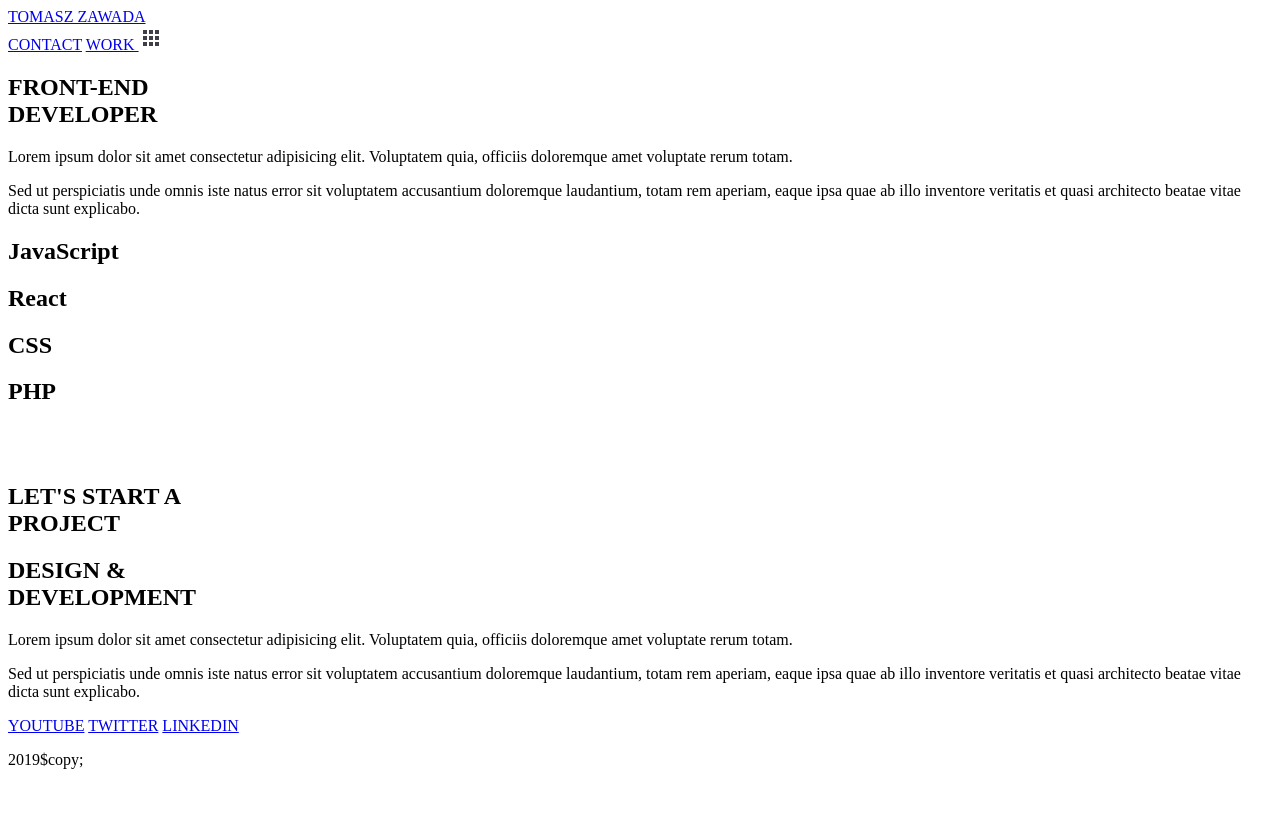
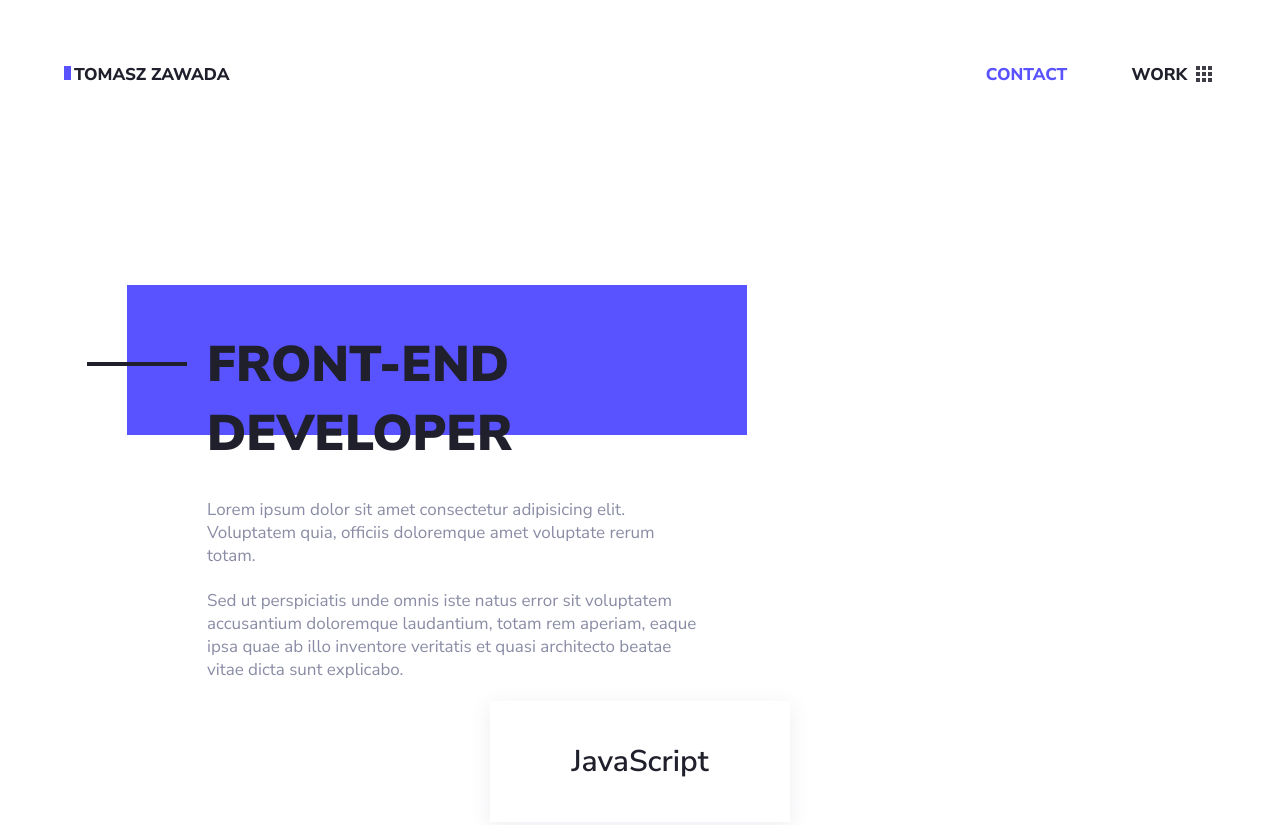
Before and after one commit to Smozku/Personal-Website, a plain HTML site: page index.html in a window 1280 px wide. Shown: the top 825 px of the page. Before the commit the page ends 800 px from the top, so only its background shows below. Drawn offline with Linux system fonts and the light colour scheme.

Commit message:
styles added, markup adjusted, basic grid implemented

```diff
--- a/css/main.css
+++ b/css/main.css
@@ -1,14 +1,188 @@
 /*
  * ─── GLOBAL ─────────────────────────────────────────────────────────────────────
  */
+ *, *:before, *:after {
+    box-sizing: border-box;
+     margin: 0;
+     border: 0;
+     padding: 0;
+     font-size: 100%;
+     outline: 0;
+     vertical-align: baseline;
+ }
+:root {
+    --main-black: #1f202b;
+    --main-gray: #8a8ca5;
+    --light-gray: #e7e7e8;
+    --main-blue: #5952ff;
+}
+
+html {
+    font-family: 'Nunito Sans', sans-serif;
+}
+
+h1{
+    font-size: 50px;
+    font-weight: 900;
+    color: var(--main-black);
+}
+h2{
+    font-size: 30px;
+    font-weight: 600;
+    color: var(--main-black);
+}
+p{
+    font-size: 17px;
+    color: var(--main-gray);
+}
+a{
+    font-size: 17px;
+    color: var(--main-gray);
+    text-decoration: none;
+}
+.wrapper-content {
+    width: 70%;
+    margin: 0 auto;
+}
 
 /*
  * ─── NAV ────────────────────────────────────────────────────────────────────────
  */
-
+nav {
+    position: fixed;
+    top: 50px;
+    left: 5%;
+    line-height: 50px;
+    width: 100%;
+}
+nav a {
+    font-weight: 800;
+    color: var(--main-black);
+}
+.nav-right {
+    position: fixed;
+    right: 5%;
+    top: 50px;
+}
+.nav-right a > img {
+    vertical-align: text-bottom;
+}
+.nav-right a:first-child {
+    color: var(--main-blue);
+    margin-right: 60px;
+}
+.rec {
+    background-color: var(--main-blue);
+    display: inline-block;
+    width: 7px;
+    height: 14px;
+    margin-right: 3px;
+}
 /*
  * ─── CONTENT ────────────────────────────────────────────────────────────────────
  */
+
+.landing {
+    margin-top: 200px;
+    min-height: calc(100vh - 250px);
+}
+.left {
+    min-width: 500px;
+    margin-top: 130px;
+    position: relative;
+}
+.landing .left p:first-of-type {
+    margin-top: 30px;
+}
+.right {
+    position: relative;
+}
+.right p {
+    max-width: 500px;
+}
+.left p {
+    max-width: 500px;
+}
+.skills {
+    display: flex;
+    flex-direction: column;
+    align-items: center;
+}
+.skill-box {
+    width: 300px;
+    background-color: white;
+    margin: 20px 0;
+    text-align: center;
+    padding: 40px 80px;
+    -webkit-box-shadow: 0px 5px 20px 0px rgba(75,79,124,0.1);
+    -moz-box-shadow: 0px 5px 20px 0px rgba(75,79,124,0.1);
+    box-shadow: 0px 5px 20px 0px rgba(75,79,124,0.1);
+}
+
+.projects {
+    height: 66vh;
+    margin-top: 300px;
+}
+
+.project-header {
+    color: white;
+    line-height: 0.92em;
+    margin-right: 5px;
+}
+.project-header:before {
+
+}
+.project-header:after {
+
+}
+
+.left-project, .right-project {
+    position: relative;
+}
+
+.rec-large-2 {
+    background-color: var(--main-blue);
+    height: 260px;
+    width: 1000px;
+    position: absolute;
+    top: -130px;
+    left: -600px;
+    z-index: -1;
+    display: flex;
+    justify-content: flex-end;
+    align-items: flex-end;
+    text-align: right;
+}
+.rec-large-2:before {
+    content: url(../img/icon-arrow.png);
+    position: absolute;
+    top: 0px;
+    right: 0px;
+}
+.arrow{
+    position: absolute;
+    top: -140px;
+    right: 5px;
+}
+.h-before:before {
+    content: '';
+    position: absolute;
+    top: 32px;
+    left: -120px;
+    width: 100px;
+    height: 4px;
+    background-color: var(--main-black);
+}
+.h-after:after {
+    content: '';
+    background-color: var(--main-blue);
+    position: absolute;
+    top: -45px;
+    left: -80px;
+    height: 150px;
+    width: 620px;
+    z-index: -1;
+}
 
 /*
  * ─── BACKGROUND LINES ───────────────────────────────────────────────────────────
@@ -21,3 +195,22 @@
 /*
  * ─── MOTION ─────────────────────────────────────────────────────────────────────
  */
+
+ /*
+ * ─── GRID ─────────────────────────────────────────────────────────────────────
+ */
+ .row {
+    width: 100%;
+    display: flex;
+    flex-wrap: wrap;
+ }
+
+ .col {
+    flex: 1 0 50%;
+    padding-right: 15px;
+    padding-left: 15px;
+ }
+
+  /*
+ * ─── MEDIA QUERIES ─────────────────────────────────────────────────────────────────────
+ */
--- a/index.html
+++ b/index.html
@@ -4,15 +4,14 @@
     <meta charset="UTF-8">
     <meta name="viewport" content="width=device-width, initial-scale=1.0">
     <title>Personal Website</title>
-    <link rel="stylesheet" href="/css/main.css">
+    <link href="https://fonts.googleapis.com/css?family=Nunito+Sans:300,400,600,700,800,900&display=swap" rel="stylesheet">
+    <link rel="stylesheet" href="css/main.css">
 </head>
 <body>
     <div class="detail-lines"></div>
-
     <nav>
         <a href="#" class="logo">
-            <div class="rec">TOMASZ ZAWADA</div>
-        </a>
+            <div class="rec"></div>TOMASZ ZAWADA</a>
         <div class="nav-right">
             <a href="#">CONTACT</a>
             <a href="#">WORK <img src="img/icon-work.png" alt="work-icon"></a>
@@ -20,13 +19,15 @@
     </nav>
     <div class="wrapper-content">
         <section class="landing">
+            <div class="row">
+                <div class="col">
                     <div class="left">
-                <div class="line"></div>
-                <h1>FRONT-END<br>DEVELOPER</h1>
-                <p>Lorem ipsum dolor sit amet consectetur adipisicing elit. Voluptatem quia, officiis doloremque amet voluptate rerum totam.</p>
+                        <h1 class="h-after h-before">FRONT-END<br>DEVELOPER</h1>
+                        <p>Lorem ipsum dolor sit amet consectetur adipisicing elit. Voluptatem quia, officiis doloremque amet voluptate rerum totam.</p><br>
                         <p>Sed ut perspiciatis unde omnis iste natus error sit voluptatem accusantium doloremque laudantium, totam rem aperiam, eaque ipsa quae ab illo inventore veritatis et quasi architecto beatae vitae dicta sunt explicabo.</p>
-                <div class="rec-large"></div>
                     </div>
+                </div>
+                <div class="col">
                     <div class="right">
                         <div class="skills">
                             <div class="skill-box">
@@ -43,18 +44,28 @@
                             </div>
                         </div>
                     </div>
+                </div>
+            </div>
         </section>
         <section class="projects">
-            <div class="left">
-                <img src="img/icon-arrow.png" alt="arrow-icon">
-                <h1 class="white">LET'S START A <br> PROJECT</h1>
-                <div class="rec-large-2"></div>
+            <div class="row">
+
+            <div class="col">
+            <div class="left-project">
+                <div class="rec-large-2">
+                    <h1 class="project-header">LET'S START A<br>PROJECT</h1>
                 </div>
-            <div class="right">
-                <div class="line2"></div>
-                <h1>DESIGN &amp;<br>DEVELOPMENT</h1>
+            </div>
+            </div>
+
+            <div class="col">
+            <div class="right-project">
+                <h1 class="h-before">DESIGN &amp;<br>DEVELOPMENT</h1>
                 <p>Lorem ipsum dolor sit amet consectetur adipisicing elit. Voluptatem quia, officiis doloremque amet voluptate rerum totam.</p>
                 <p>Sed ut perspiciatis unde omnis iste natus error sit voluptatem accusantium doloremque laudantium, totam rem aperiam, eaque ipsa quae ab illo inventore veritatis et quasi architecto beatae vitae dicta sunt explicabo.</p>
+            </div>
+            </div>
+
         </div>
         </section>
     </div>
@@ -64,7 +75,7 @@
             <a href="#">TWITTER</a>
             <a href="#">LINKEDIN</a>
         </div>
-        <p>2019$copy;</p>
+        <p>2019&copy;</p>
     </footer>
 </body>
 </html>
```
Lines whose indentation alone changed are shown as unchanged.
